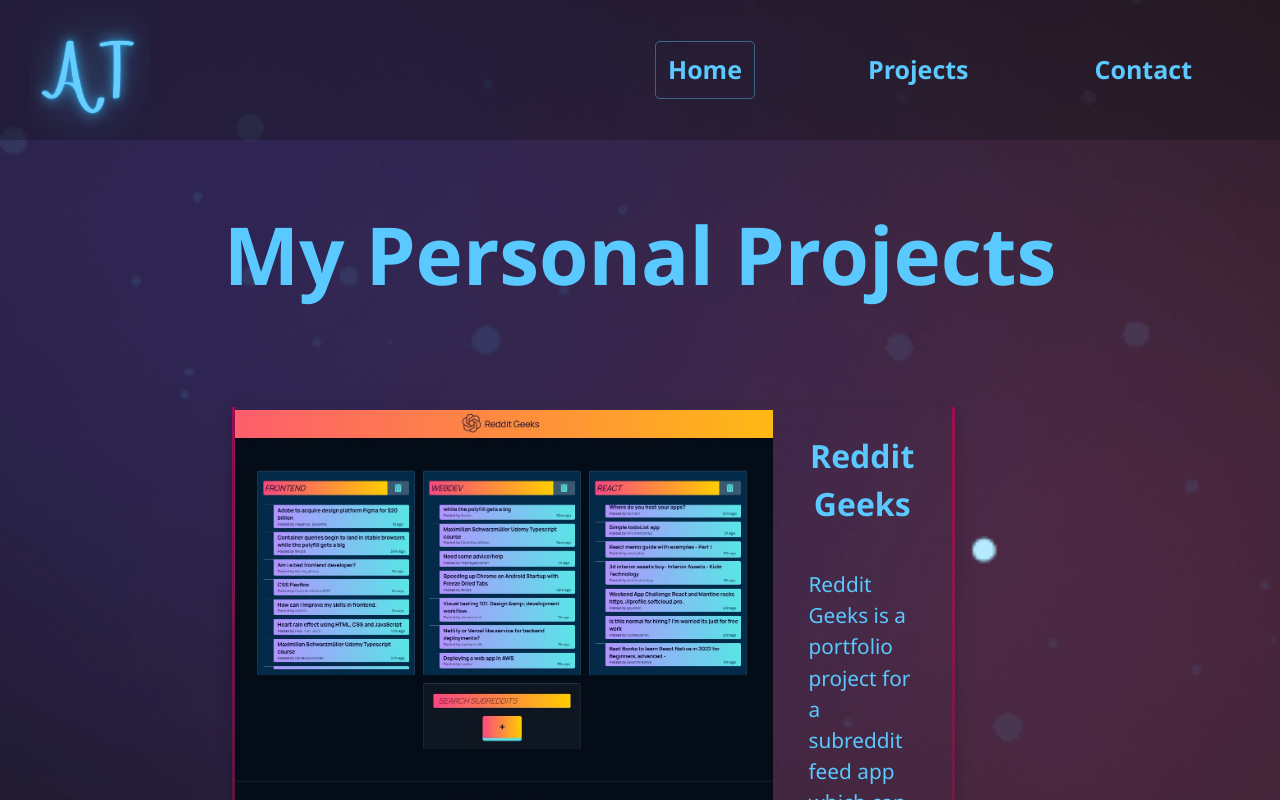
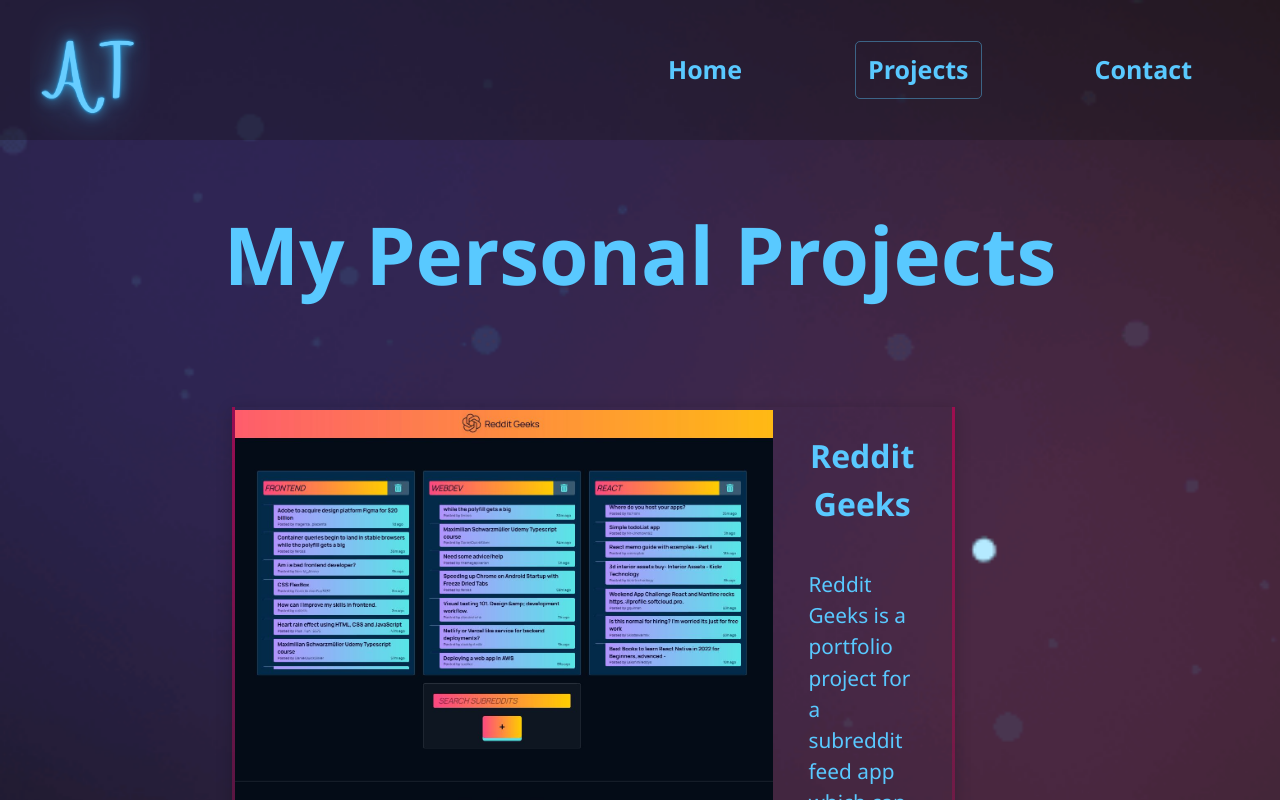
Before and after one commit to AnnaTas77/portfolio-anna, a React (Create React App) app: page /projects in a window 1280 px wide. Shown: the top 800 px of the page. Built offline with nearby package versions, Linux system fonts and the light colour scheme.

Commit message:
Navbar updated using <NavLink />

```diff
--- a/src/components/NavBar.js
+++ b/src/components/NavBar.js
@@ -1,6 +1,6 @@
 import React, { useEffect, useState } from 'react'
 import { FaBars, FaTimes } from 'react-icons/fa'
-import { Link, useLocation } from 'react-router-dom'
+import { Link, NavLink, useLocation } from 'react-router-dom'
 import Logo from '../assets/At_neon2.png'
 import '../styles/navbar.css'
 
@@ -18,6 +18,7 @@
         setExpandNavbar((prev) => !prev);
     }
 
+
     return (
         <div className='navbar-container' id={expandNavbar ? 'open' : 'close'}>
             <Link to="/">
@@ -26,9 +27,9 @@
                 </div>
             </Link>
             <div className='navbar-links'>
-                <Link to="/" className='active'>Home</Link>
-                <Link to="/projects">Projects</Link>
-                <Link to="/contact">Contact</Link>
+                <NavLink to="/" end>Home</NavLink>
+                <NavLink to="/projects">Projects</NavLink>
+                <NavLink to="/contact">Contact</NavLink>
             </div>
             <div className="toggle-button">
                 <button onClick={handleClick}><FaBars /></button>
--- a/src/index.css
+++ b/src/index.css
@@ -9,8 +9,20 @@
   background-image: url('./assets/background_img2.png');
   background-repeat: no-repeat;
   background-size: cover;
+
+}
+
+/* Hide scrollbar for Chrome, Safari and Opera */
+.App::-webkit-scrollbar {
+  display: none;
 }
 
 .App {
   text-align: center;
+
+  /* Hide scrollbar for IE, Edge and Firefox */
+  -ms-overflow-style: none;
+  /* IE and Edge */
+  scrollbar-width: none;
+  /* Firefox */
 }
--- a/src/styles/navbar.css
+++ b/src/styles/navbar.css
@@ -53,13 +53,13 @@
 .navbar-links a.active {
     border-radius: 5px;
     border: 1px solid #59c9ff6b;
+    font-weight: bold;
 
 }
 
 .navbar-links a:hover {
-    /* transform: scale(1.1); */
     transition: all .2s ease-in-out;
-    border: 1px solid #ffffff36;
+    border: 1px solid #59c9ff6b;
     border-radius: 5px;
 }
 
--- a/src/styles/projects.css
+++ b/src/styles/projects.css
@@ -32,6 +32,7 @@
     border-width: 3px;
     border-style: solid;
     border-image: linear-gradient(to bottom, #bf0453b8, rgba(0, 0, 0, 0)) 1 100%;
+
 }
 
 .project-item:hover {
```
